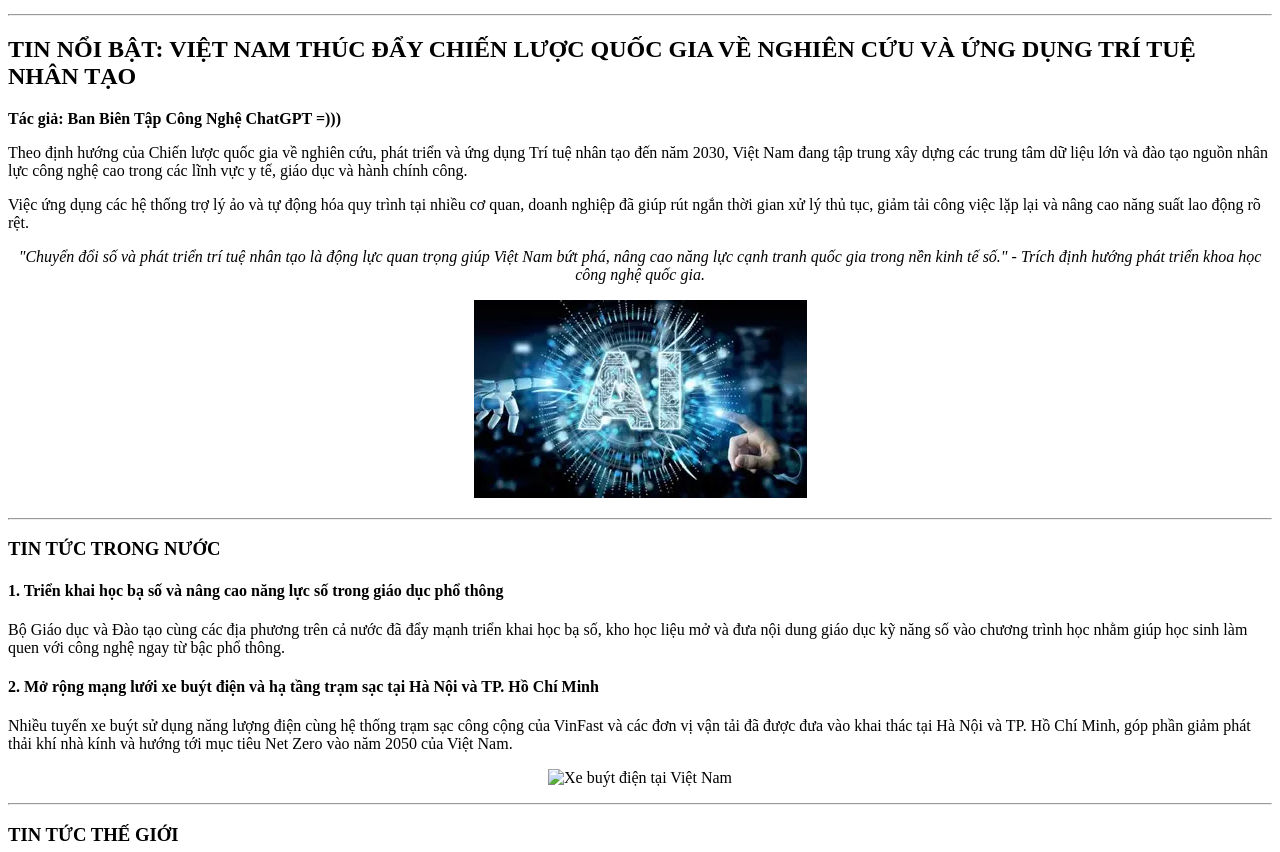
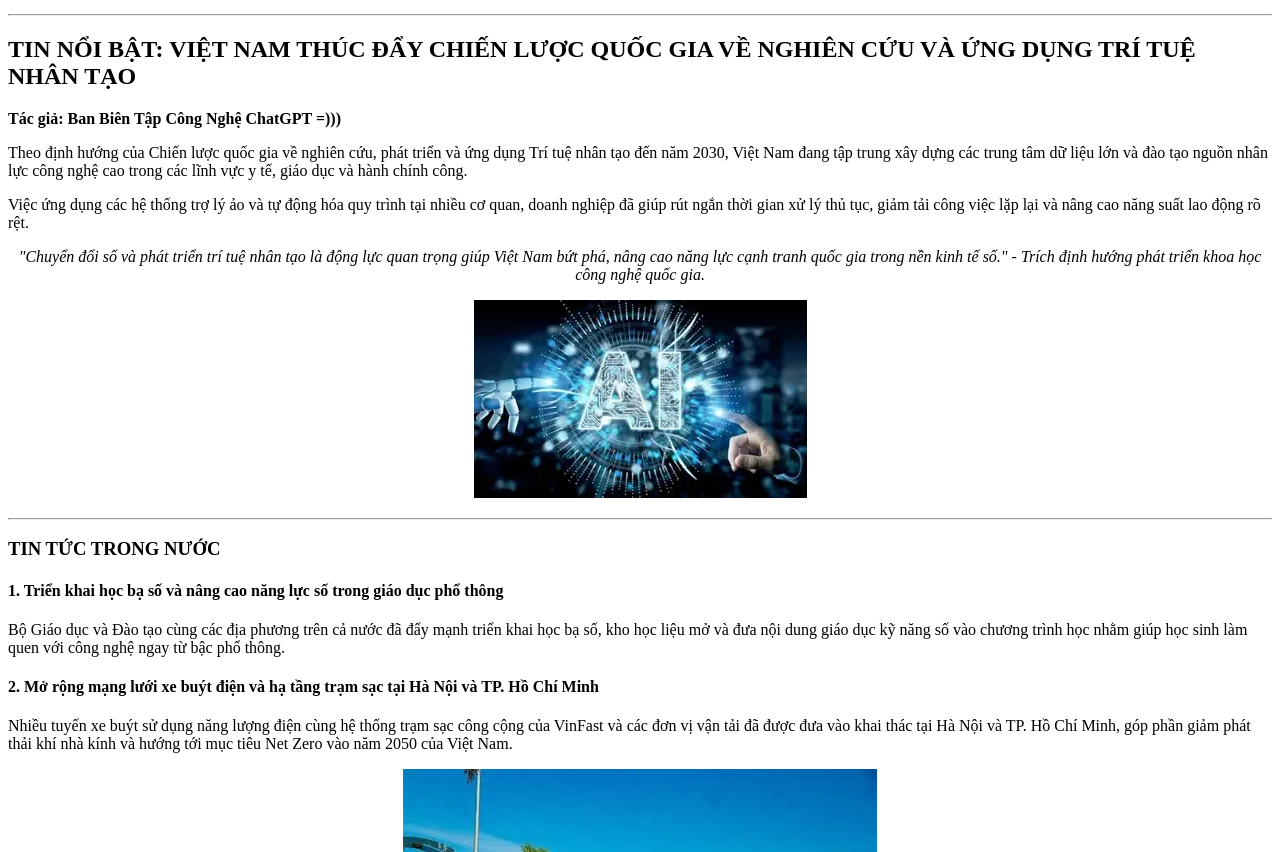
Before and after one commit to hieund5606/baomoi, a plain HTML site: page index.html in a window 1280 px wide. Shown: the part 100-952 px from the top of the page. Drawn offline with Linux system fonts and the light colour scheme.

Commit message:
Update index.html

```diff
--- a/index.html
+++ b/index.html
@@ -33,7 +33,7 @@
     <h4>2. Mở rộng mạng lưới xe buýt điện và hạ tầng trạm sạc tại Hà Nội và TP. Hồ Chí Minh</h4>
     <p>Nhiều tuyến xe buýt sử dụng năng lượng điện cùng hệ thống trạm sạc công cộng của VinFast và các đơn vị vận tải đã được đưa vào khai thác tại Hà Nội và TP. Hồ Chí Minh, góp phần giảm phát thải khí nhà kính và hướng tới mục tiêu Net Zero vào năm 2050 của Việt Nam.</p>
     <p align="center">
-        <img src="OIP.webp" alt="Xe buýt điện tại Việt Nam">
+        <img src="1.webp" alt="Xe buýt điện tại Việt Nam"><img src="tram-sac-cho-xe-dien-vinfast-tai-viet-nam-vi-tri-chi-phi-sac-vaY3hfiv.jpg" alt="Xe buýt điện tại Việt Nam">
     </p>
     <hr>
 
```
